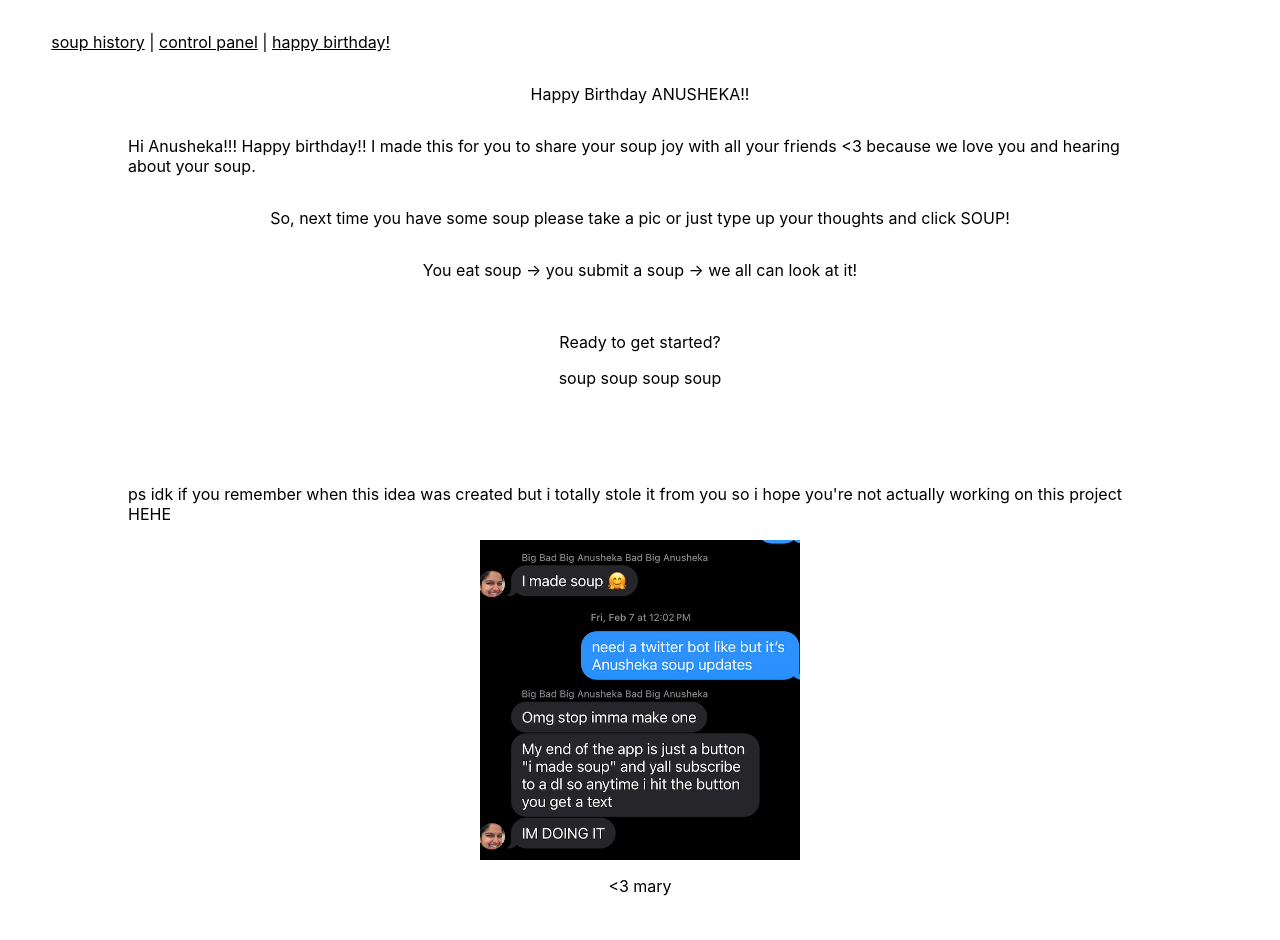
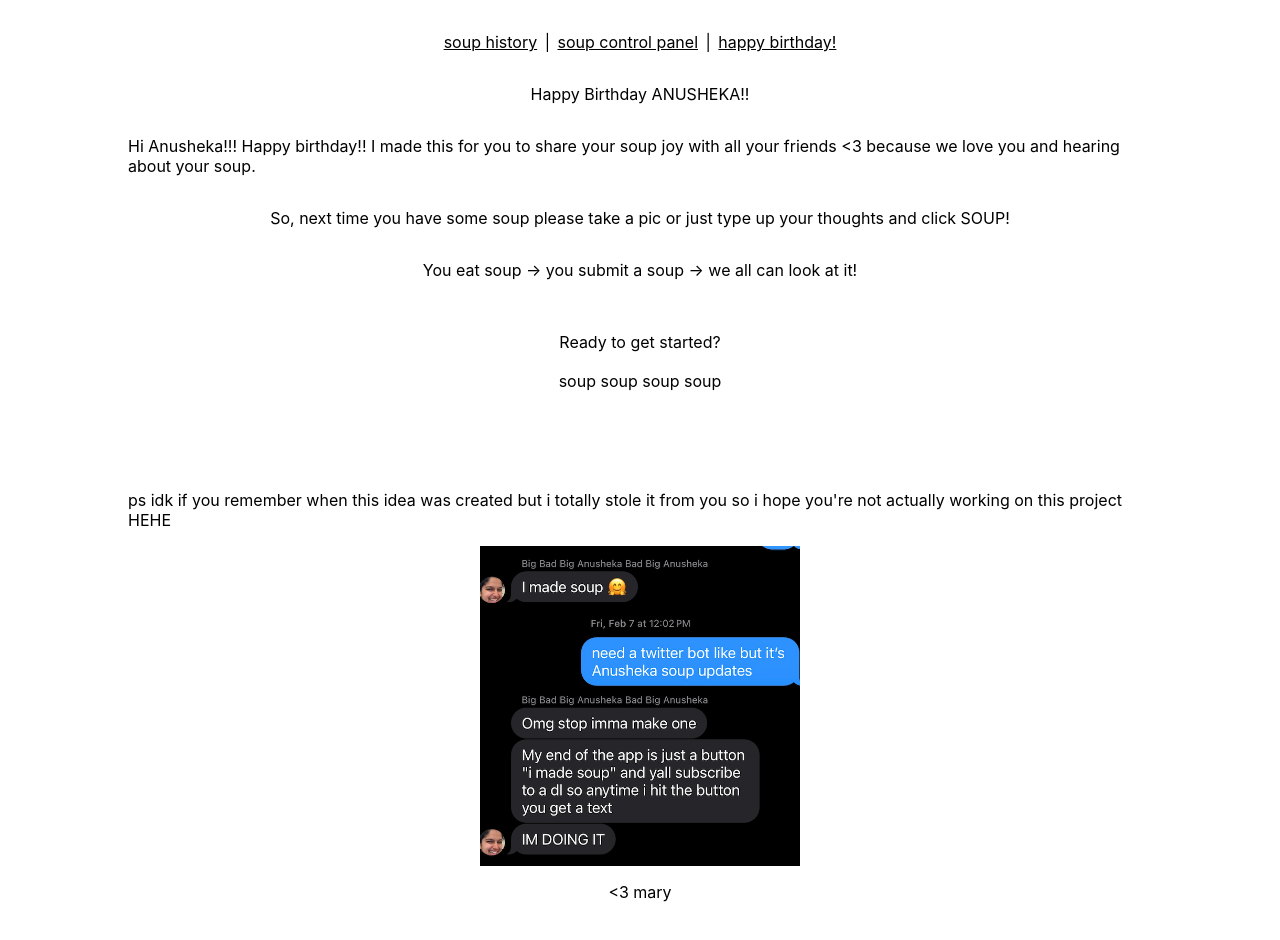
Before and after one commit to MaryPletcher/anusheka-is-eating-soup, a React (Create React App) app: page /BirthdayMessagePage in a window 1280 px wide. Shown: the top 940 px of the page. Built offline with nearby package versions, Linux system fonts and the light colour scheme; a web font is replaced by a local one.

Commit message:
most recent build - mvp

```diff
--- a/src/components/Nav.jsx
+++ b/src/components/Nav.jsx
@@ -8,7 +8,7 @@ export default function Nav({ children, ...props }) {
         <p className = {styles.page}>
               <Link to = "/">soup history</Link>
               <a> | </a>
-              <Link to = "/ControlPanelPage">control panel</Link>
+              <Link to = "/ControlPanelPage">soup control panel</Link>
               <a> | </a>
               <Link to = "/BirthdayMessagePage">happy birthday!</Link>
           </p>
--- a/src/components/Nav.module.css
+++ b/src/components/Nav.module.css
@@ -8,11 +8,12 @@
     padding: var(--space-2);
     color: var(--color-component-text);
     text-decoration: none;
-    padding-left: 4%;
+    /* padding-left: 4%; */
     font-size: var(--font-nav);
     background-color: var(--color-component-bg);
-    padding-right: 10%;
+    /* padding-right: 10%; */
     align-items: center;
+    justify-content: center;
 }
 .page {
     font-family: var(--font-sulphur);
@@ -24,4 +25,5 @@ a:-webkit-any-link {
     color: var(--color-component-text);
     font-family: var(--font-sulphur);
     font-size: var(--font-nav);
+    margin: 3px;
 }
--- a/src/components/ui/Container.module.css
+++ b/src/components/ui/Container.module.css
@@ -2,11 +2,11 @@
   display: flex;
   flex-direction: column; /* stacks children vertically */
   align-items: center; /* centers horizontally */
-  /* height: 100vh; full screen height */
+  /*height: 100vh;  full screen height */
   padding-left: 10%;
   padding-right: 10%;
   padding-top: 0%;
-  margin-bottom: 10%;
+  padding-bottom: 10%;
   /* width: 100%;  */
   max-width: 1112px;
 }
--- a/src/styles/designTokens.css
+++ b/src/styles/designTokens.css
@@ -19,7 +19,7 @@
   --font-h1: clamp(2rem, 5vw, 4rem);
   --font-h2: clamp(1.5rem, 4vw, 3rem);
   --font-body: clamp(1rem, 2.5vw, 1.85rem);
-  --font-nav: clamp(.9rem, 2.5vw, 1.85rem);
+  --font-nav: clamp(.7rem, 2.5vw, 1.85rem);
 
   /*font families*/
   --font-tilt: "Tilt Warp", sans-serif;
```
Also changed, not shown: src/styles/BirthdayMessagePage.module.css (line endings or trailing spaces).
